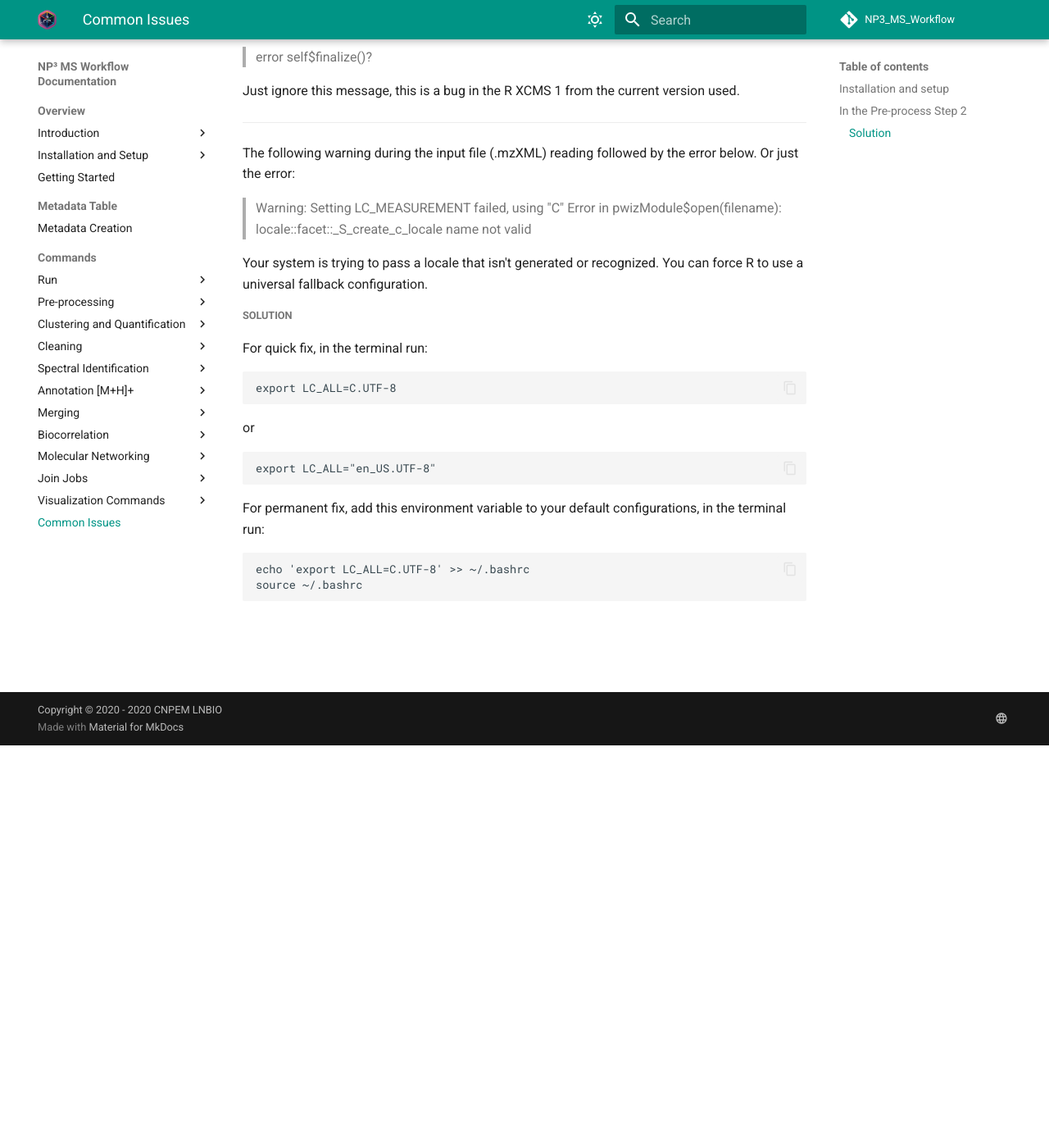
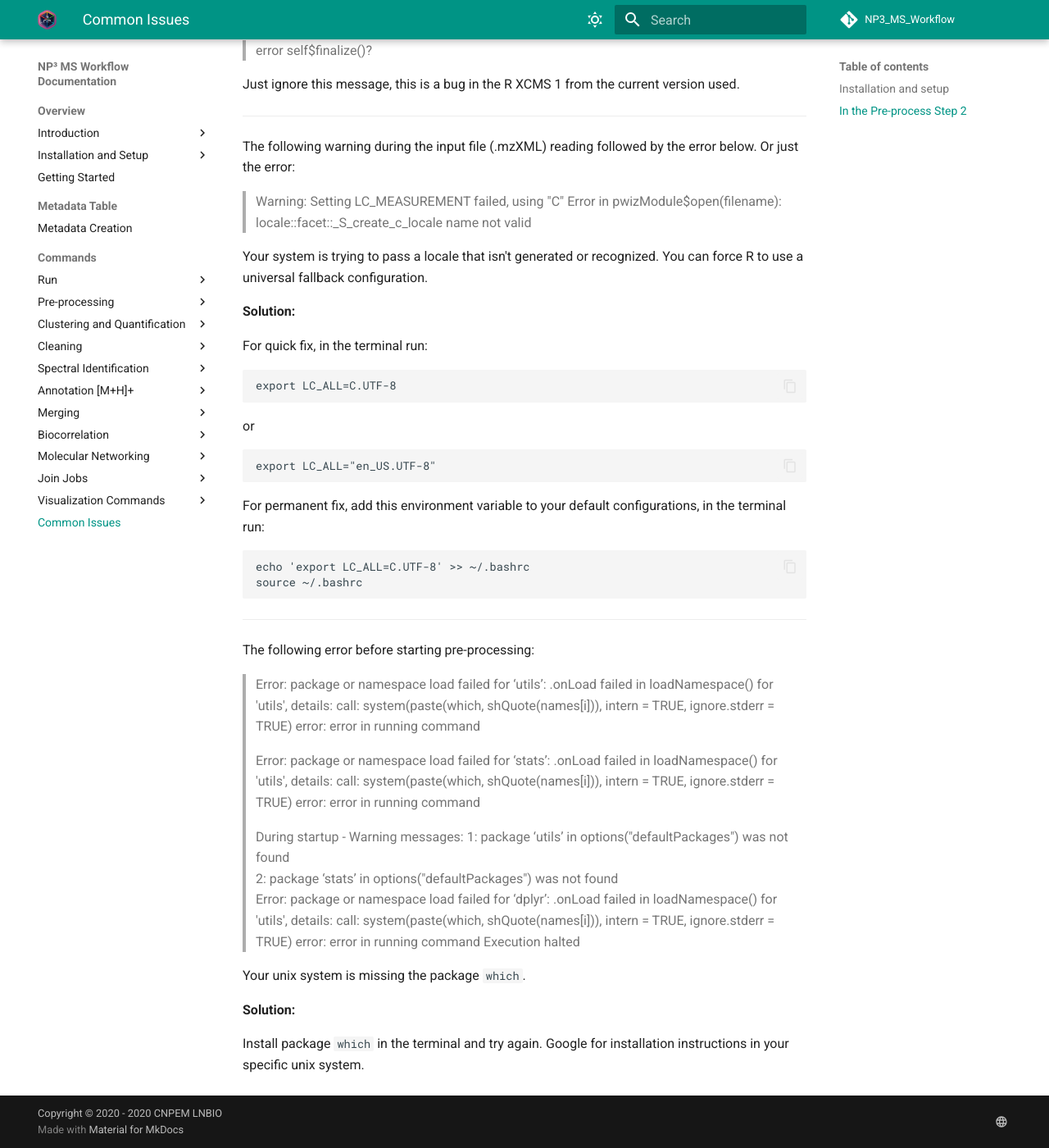
Before and after one commit to crisfbazz/NP3_MS_Workflow_Nextflow, an MkDocs documentation site: the page built from docs/pages/cmd_run/issues.md, in a window 1280 px wide and 1400 px high, scrolled down 491 px. Shown: the whole window at 82% size. Built offline with MkDocs 1.6.1 and Material for MkDocs 9.7.7, drawn with Linux system fonts in a browser that asks for light colours; comment, search, counter and statistics services are not loaded.

Commit message:
updated docs run description, add example using test data; updated issues page

````diff
--- a/docs/pages/cmd_run/issues.md
+++ b/docs/pages/cmd_run/issues.md
@@ -8,9 +8,10 @@ Make sure that all system requirements are installed:
 
 Otherwise, an error with the related missing package may be raised.
 
+----------------------------------
+
 ## In the Pre-process Step 2
 
-----------------------------------
 
 The following error without interruption:
 
@@ -28,7 +29,7 @@ The following warning during the input file (.mzXML) reading followed by the err
 Your system is trying to pass a locale that isn't generated or recognized.
 You can force R to use a universal fallback configuration.
 
-##### Solution
+**Solution:**
 
 For quick fix, in the terminal run:
 ```{ .text .copy }
@@ -46,3 +47,33 @@ For permanent fix, add this environment variable to your default configurations,
 echo 'export LC_ALL=C.UTF-8' >> ~/.bashrc
 source ~/.bashrc
 ```
+
+---------------------------------------------
+
+The following error before starting pre-processing:
+
+> Error: package or namespace load failed for ‘utils’:
+.onLoad failed in loadNamespace() for 'utils', details:
+ call: system(paste(which, shQuote(names[i])), intern = TRUE, ignore.stderr = TRUE)
+error: error in running command
+
+> Error: package or namespace load failed for ‘stats’:
+.onLoad failed in loadNamespace() for 'utils', details:
+ call: system(paste(which, shQuote(names[i])), intern = TRUE, ignore.stderr = TRUE)
+error: error in running command
+
+> During startup - Warning messages:
+1: package ‘utils’ in options("defaultPackages") was not found
+2: package ‘stats’ in options("defaultPackages") was not found
+Error: package or namespace load failed for ‘dplyr’:
+.onLoad failed in loadNamespace() for 'utils', details:
+ call: system(paste(which, shQuote(names[i])), intern = TRUE, ignore.stderr = TRUE)
+error: error in running command
+Execution halted
+
+Your unix system is missing the package `which`.
+
+**Solution:**
+
+Install package `which` in the terminal and try again. Google for installation instructions in your specific
+unix system.
````
Also changed, not shown: docs/pages/cmd_run/description.md (+10 -0 lines).
